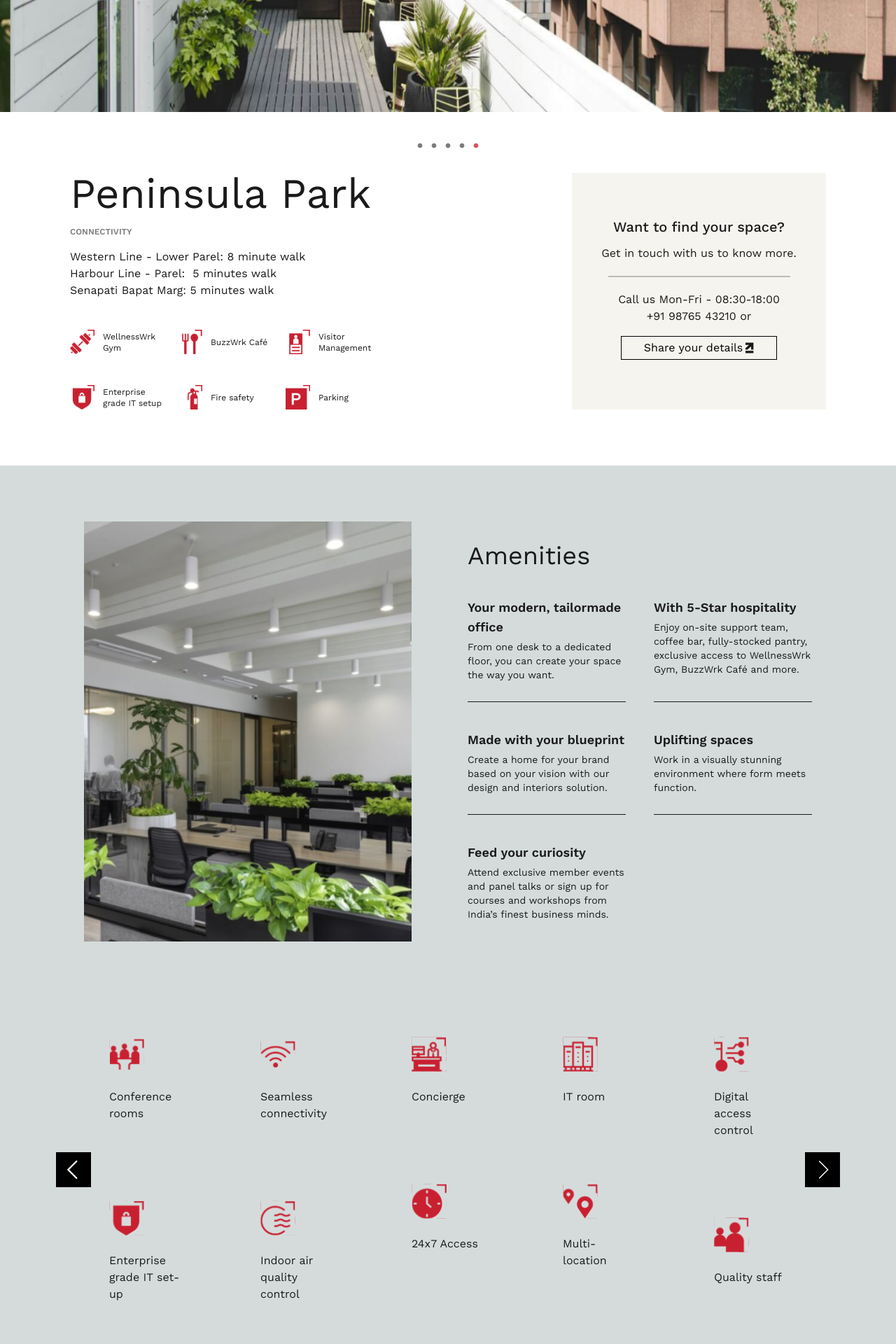
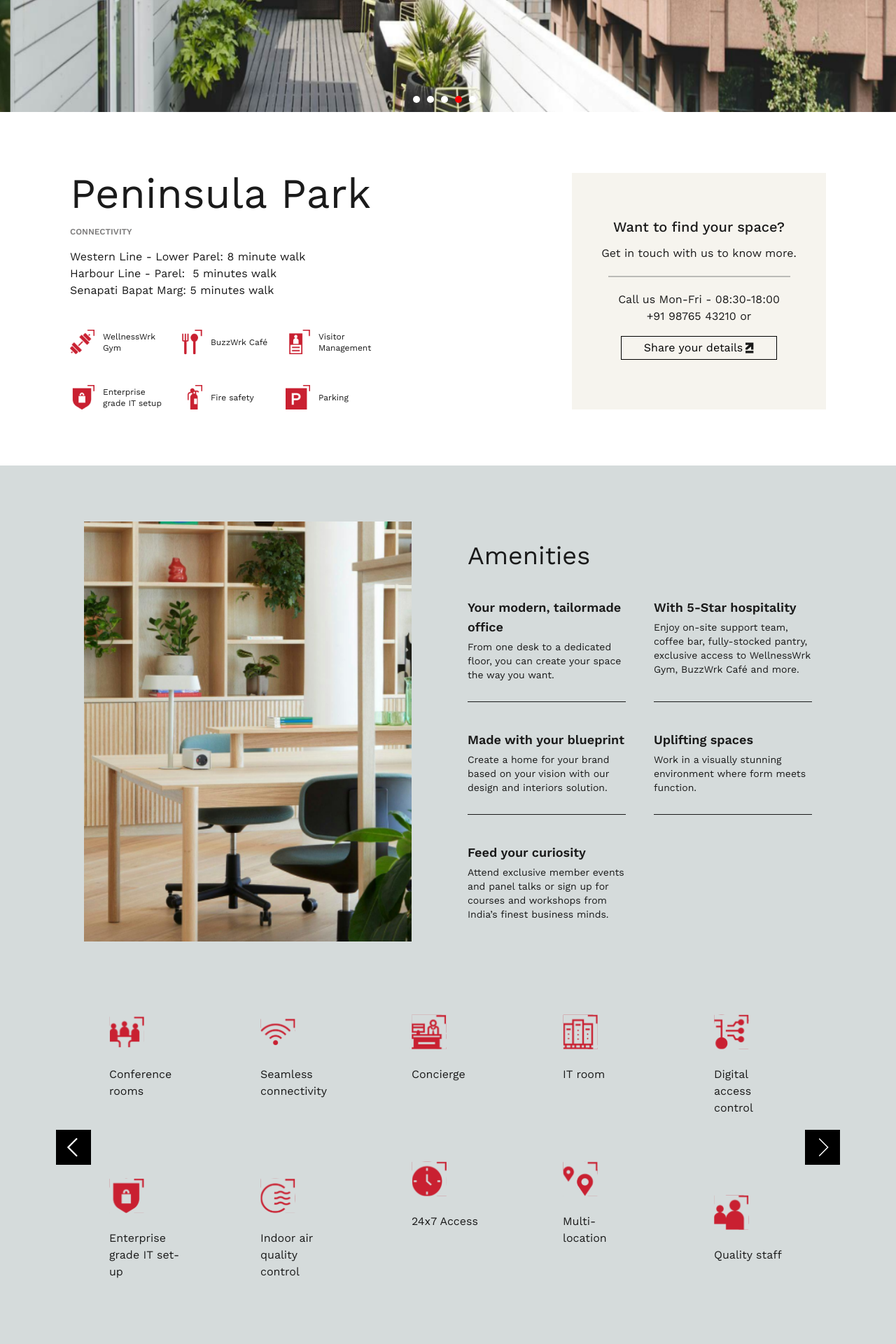
Before and after one commit to arham-labs/urbanwrk-website, a Next.js app: page /location-inside in a window 1280 px wide. Shown: the part 640-2560 px from the top of the page at 70% size. Built offline with nearby package versions, Linux system fonts and the light colour scheme.

Commit message:
fix: qc changes

```diff
--- a/src/app/location-inside/page.js
+++ b/src/app/location-inside/page.js
@@ -8,29 +8,28 @@ import LocatonPark from '@/components/locationInside/locatonPark';
 import Ways from '@/components/about-us/bespoke-office/ways';
 import Testimonial from '@/common/testimonial';
 import Speciality from '@/common/speciality';
+import LocationSpecialtiesCard from '@/components/locationInside/locationSpecialtiesCard';
 
 
 export default function page() {
-  const specilatiesData = [
-    { title: "Your modern, tailormade office", desc: "From one desk to a dedicated floor, you can create your space the way you want." },
-    { title: "With 5-Star hospitality", desc: "Enjoy on-site support team, coffee bar, fully-stocked pantry, exclusive access to WellnessWrk Gym, BuzzWrk Café and more." },
-    { title: "Made with your blueprint", desc: "Create a home for your brand based on your vision with our design and interiors solution." },
-    { title: "Uplifting spaces", desc: "Work in a visually stunning environment where form meets function." },
-    { title: "Feed your curiosity", desc: "Attend exclusive member events and panel talks or sign up for courses and workshops from India’s finest business minds." },
 
-  ]
   return (
     <>
       <div>
         <LocationBanner />
       </div>
-      <div className="px-6 max-w-[1920px] mx-auto 2xl:px-[160px] lg:px-[100px] py-20">
+      <div className="px-6 max-w-[1920px] mx-auto 2xl:px-[160px] lg:px-[100px] py-20 max-md:py-16 ">
         <Restaurants />
       </div>
-      <Speciality data={specilatiesData} title="Amenities" />
-      <div className="px-6  mx-auto 2xl:px-[160px] lg:px-[100px] pb-20  bg-bglight3">
-        <Amenities noshow={false}/>
+      {/* <Speciality data={specilatiesData} title="Amenities" />
+       */}
+      <div className='bg-bglight3 '>
+        <LocationSpecialtiesCard />
+        <div className="px-6  mx-auto 2xl:px-[160px] lg:px-[100px] pb-16 max-md:pb-4   bg-bglight3">
+          <Amenities noshow={false} />
+        </div>
       </div>
+
 
       <div className=" bg-bglight2   mx-auto  ">
         <Ways />
@@ -40,7 +39,7 @@ export default function page() {
           <Testimonial />
         </div>
       </div>
-      <div className="px-6 max-w-[1920px] mx-auto 2xl:px-[160px] lg:px-[100px] ">
+      <div className="px-6 max-w-[1920px] mx-auto 2xl:px-[160px] lg:px-[100px] py-20 max-md:pt-16 max-md:pb-8">
         <LocatonPark />
       </div>
 
--- a/src/components/locationInside/locationBanner.js
+++ b/src/components/locationInside/locationBanner.js
@@ -1,48 +1,64 @@
 "use client"
-import React from 'react';
+import React, { useState } from 'react';
 import Image from 'next/image';
 import Slider from 'react-slick';
 
 export default function LocationBanner() {
+    const [currentSlide, setCurrentSlide] = useState(0);
+
     const settings = {
-        dots: true,
+        dots: false, // Disable default dots
         infinite: true,
         speed: 500,
         slidesToShow: 1,
         slidesToScroll: 1,
         autoplay: true,
         autoplaySpeed: 1500,
-        arrows: false
+        arrows: false,
+        afterChange: (current) => setCurrentSlide(current)
     };
 
     return (
-        <div>
+        <div style={{ position: 'relative' }}>
             <Slider {...settings}>
                 {[...Array(5)].map((_, i) => (
                     <div key={i}>
-                        <div className='h-[100vh]'>
-                            <Image src={`/images/locationInside/banner${i + 1}.png`} alt="location inside page" height={1000} width={1000} className='h-full w-full ' unoptimized />
+                        <div className='h-[100vh]' style={{ position: 'relative' }}>
+                            <Image src={`/images/locationInside/banner${i + 1}.png`} alt="location inside page" height={1000} width={1000} className='h-full w-full max-md:object-cover' unoptimized />
                         </div>
-
                     </div>
                 ))}
             </Slider>
-            <style>{`
-             .slick-dots{
-                text-align: center !important;
-             }
-             .slick-dots li { margin: 0 !important; }
-             .slick-dots li button:before {
-                color: #C72030 !important;
-                font-size: 8px !important;
-                opacity:1
-            }
-                .slick-dots{
-                    bottom: -26px !important;
+            <div className="dots-container">
+                {[...Array(5)].map((_, i) => (
+                    <div
+                        key={i}
+                        className={`dot ${currentSlide === i ? 'active' : ''}`}
+                        style={{ left: `${i * 20}px` }}
+                    ></div>
+                ))}
+            </div>
+            <style jsx>{`
+                .dots-container {
+                    position: absolute;
+                    bottom: 20px;
+                    left: 50%;
+                    transform: translateX(-50%);
+                    display: flex;
                 }
-            }
-            `}
-            </style>
+                .dot {
+                    width: 10px;
+                    height: 10px;
+                    border-radius: 50%;
+                    background-color: white;
+                    margin-right: 10px;
+                    cursor: pointer;
+                    transition: background-color 0.1s;
+                }
+                .dot.active {
+                    background-color: red;
+                }
+            `}</style>
         </div>
     );
 }
--- a/src/components/locationInside/locationParkSliderMobile.js
+++ b/src/components/locationInside/locationParkSliderMobile.js
@@ -17,7 +17,7 @@ export default function LocationParkSliderMobile() {
         <div className="slider-container relative">
             <Slider {...settings}>
                 {[...Array(3)].map((item, index) => (
-                    <div key={index} className="mb-12">
+                    <div key={index} className="mb-16 p-1">
                         <LocationSpaceCardMobile />
                     </div>
                 ))}
--- /dev/null
+++ b/src/components/locationInside/locationSpecialtiesCard.js
@@ -0,0 +1,33 @@
+import Image from 'next/image'
+import React from 'react'
+
+export default function LocationSpecialtiesCard() {
+    const data = [
+        { title: "Your modern, tailormade office", desc: "From one desk to a dedicated floor, you can create your space the way you want." },
+        { title: "With 5-Star hospitality", desc: "Enjoy on-site support team, coffee bar, fully-stocked pantry, exclusive access to WellnessWrk Gym, BuzzWrk Café and more." },
+        { title: "Made with your blueprint", desc: "Create a home for your brand based on your vision with our design and interiors solution." },
+        { title: "Uplifting spaces", desc: "Work in a visually stunning environment where form meets function." },
+        { title: "Feed your curiosity", desc: "Attend exclusive member events and panel talks or sign up for courses and workshops from India’s finest business minds." },
+
+      ]
+    return (
+        <div className="bg-bglight3 py-16 lg:pt-20 lg:pb-12 max-md:pb-0 ">
+            <div className="px-6 max-w-[1920px] mx-auto lg:px-[120px] 2xl:px-40 flex flex-col gap-10 lg:gap-20 lg:flex-row items-center">
+                <div className="w-full lg:w-[45%] aspect-square lg:h-[600px]">
+                    <Image src="/images/locationInside/locationAmenities.png" height={100} width={100} alt="image" className="w-full object-cover h-full" />
+                </div>
+                <div className="w-full lg:w-[65%]">
+                    <span className="text-3xl lg:text-4xl block mb-8 lg:mb-10">Amenities</span>
+                    <div className="grid gap-4 grid-cols-1 lg:grid-cols-2 lg:gap-10">
+                        {data.map((item, i) =>
+                            <div className="flex flex-col gap-1 border-b border-dark  last:border-0 last:pb-0 pb-4 lg:pb-7" key={i}>
+                                <span className="font-semibold text-lg">{item.title}</span>
+                                <p className="text-sm !leading-[20px]">{item.desc}</p>
+                            </div>
+                        )}
+                    </div>
+                </div>
+            </div>
+        </div>
+    )
+}
--- a/src/components/locationInside/locatonPark.js
+++ b/src/components/locationInside/locatonPark.js
@@ -4,7 +4,7 @@ import LocationParkSliderMobile from './locationParkSliderMobile'
 
 export default function LocatonPark() {
     return (
-        <div className='py-20'>
+        <div>
             <div className='max-md:hidden'>
                 <LocationParkSlider />
             </div>
--- a/src/components/solutionsLanding/amenitiesSliderMobile.js
+++ b/src/components/solutionsLanding/amenitiesSliderMobile.js
@@ -41,10 +41,10 @@ export default function AmenitiesSliderMobile() {
     };
     return (
         <div>
-            <Slider {...settings} className='flex justify-center items-center pt-5  '>
+            <Slider {...settings} className='flex justify-center items-center pt-5  max-md:pb-10  '>
                 {data?.map((item, index) => (
-                    <div key={index} className="flex flex-wrap gap-20 px-4 py-6  justify-center items-center">
-                        <div className='flex flex-col pb-4 '>
+                    <div key={index} className="flex flex-wrap gap-20 px-4 py-4 justify-center items-center min-h-[170px]">
+                        <div className='flex flex-col pb-3 '>
                             <Image src={item?.img} alt={"img"} width={50} height={50}
                             />
                             <div className="pt-5 flex flex-wrap ">{item?.title}</div>
```
